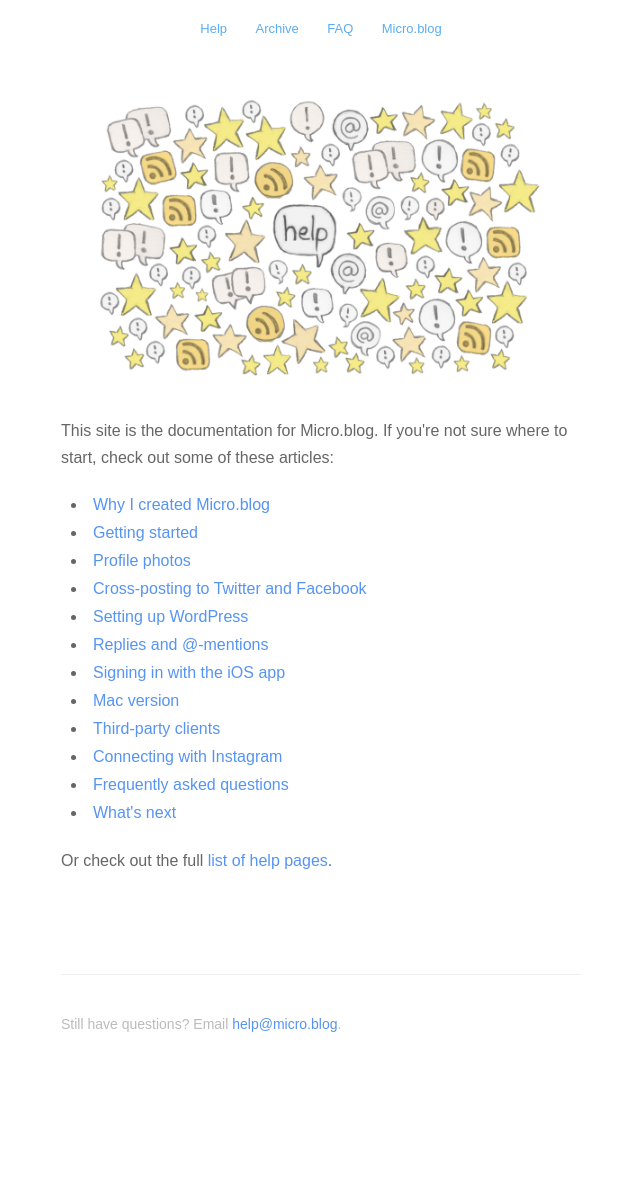
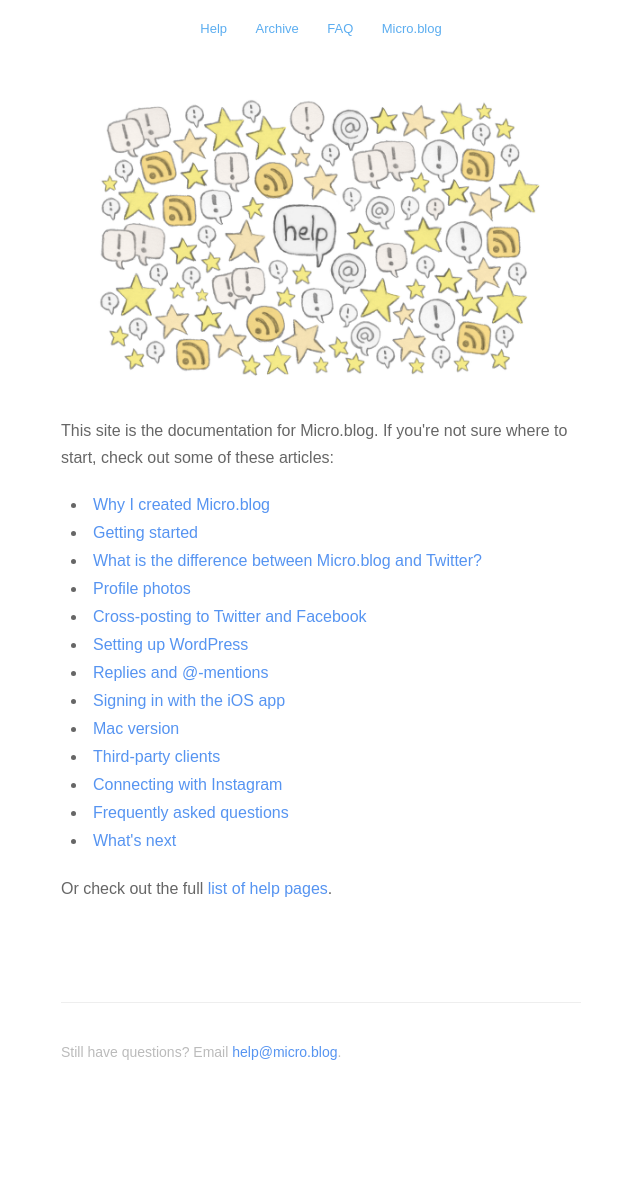
Before and after one commit to microdotblog/help.micro.blog, a Jekyll site: the page built from index.html, in a window 1280 px wide. Shown: the whole page, without its empty margins (319-959 px from the left). Built offline with Jekyll 4.4.1, drawn with Linux system fonts in a browser that asks for light colours; nearby versions of some CDN libraries; the list of posts is cut into pages by our own code; before the commit the page ends 1155 px from its top, so only the background shows below that.

Commit message:
Added Twitter differences help to main index.

```diff
--- a/index.html
+++ b/index.html
@@ -9,6 +9,7 @@
 <ul>
 	<li class="about_link"><a href="/2015/why-i-created-this/">Why I created Micro.blog</a></li>
 	<li class="about_link"><a href="/2017/getting-started/">Getting started</a></li>
+	<li class="about_link"><a href="/2018/twitter-differences/">What is the difference between Micro.blog and Twitter?</a></li>
 	<li class="about_link"><a href="/2015/profile-photos/">Profile photos</a></li>
 	<li class="about_link"><a href="/2016/cross-posting-twitter/">Cross-posting to Twitter and Facebook</a></li>
 	<li class="about_link"><a href="/2018/setting-up-wordpress/">Setting up WordPress</a></li>
```
